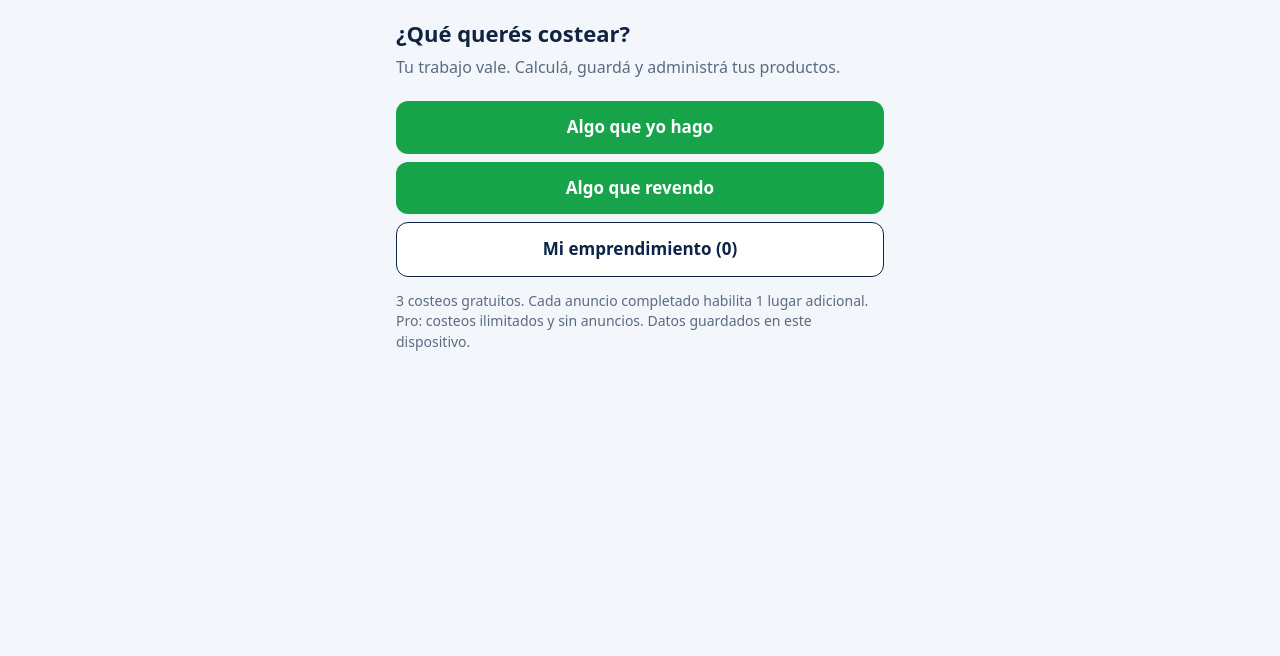
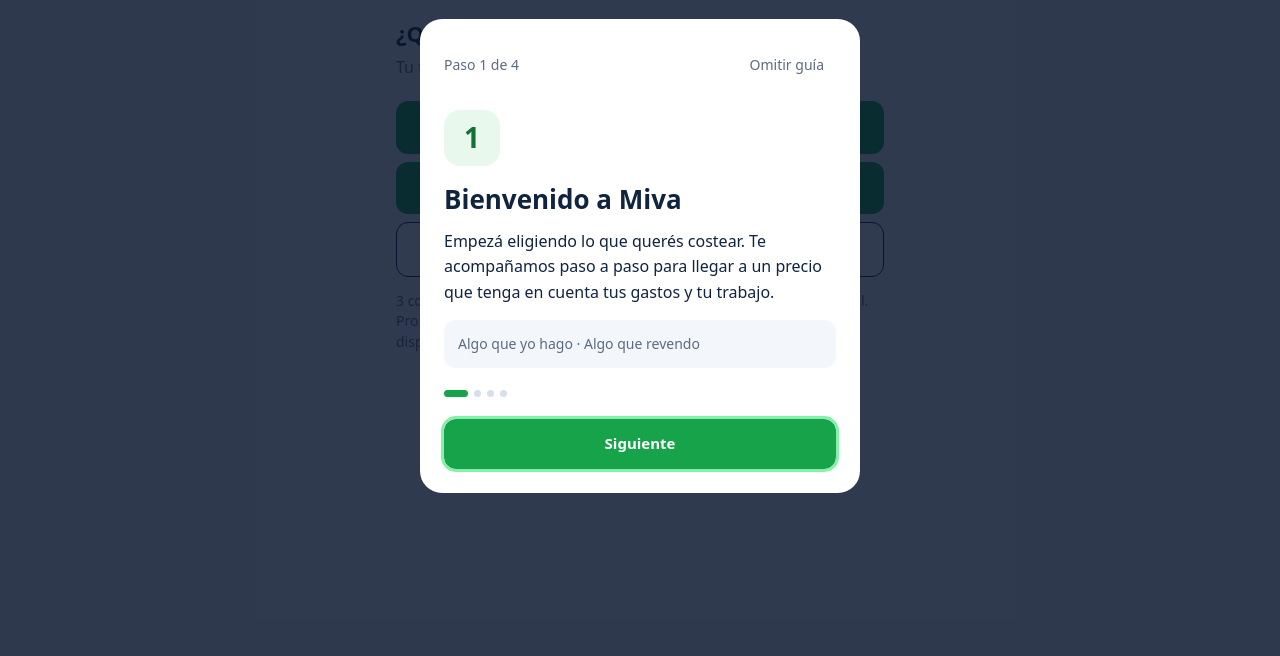
Before and after one commit to GGastoNN/Miva-App, a website: page www/index.html in a window 1280 px wide. Shown: the part 144-800 px from the top of the page. Drawn offline with Linux system fonts and the light colour scheme.

Commit message:
Add files via upload

```diff
--- a/www/app.js
+++ b/www/app.js
@@ -38,7 +38,7 @@ function openMenu(){
 }
 function closeMenu(){if(!menuOpen)return;menuOpen=false;$('#menu').close();statusBarForMenu(false);$('#menu-toggle').setAttribute('aria-expanded','false');$('#menu-toggle').focus();}
 function menuAction(action){closeMenu();
- const actions={privacyPolicy:()=>go('privacyPolicy'),terms:()=>go('terms'),home:()=>home(),ingredients:()=>go('ingredients'),reports:()=>tool('reports'),settings:openSettings,backup:()=>tool('backup'),pro:()=>openPro(),privacy:()=>window.MivaAds?.privacy()};
+ const actions={guide:()=>window.MivaGuide?.open(),privacyPolicy:()=>go('privacyPolicy'),terms:()=>go('terms'),home:()=>home(),ingredients:()=>go('ingredients'),reports:()=>tool('reports'),settings:openSettings,backup:()=>tool('backup'),pro:()=>openPro(),privacy:()=>window.MivaAds?.privacy()};
  actions[action]?.();
 }
 document.addEventListener('keydown',e=>{if(e.key==='Escape'&&menuOpen){e.preventDefault();closeMenu();}});
@@ -167,8 +167,8 @@ function draw(){let h='';const p=db.list.find(x=>x.id===selected);const back=but
  if(form.shareText)h+='<label>Texto para copiar y compartir</label><textarea readonly>'+esc(form.shareText)+'</textarea>';
  $('#app').innerHTML=(error?'<p class="error" role="alert">'+esc(error)+'</p>':'')+h;
 }
-window.mivaBack=function(){if(menuOpen){closeMenu();return true;}error='';if(view==='flow'){if(step>0){step--;draft();draw();window.scrollTo(0,0);}else home();return true;}if(view==='res'){step=titles[S.mode].length-1;go('flow',false);return true;}if(view==='home')return false;
+window.mivaBack=function(){if(window.MivaGuide?.back())return true;if(menuOpen){closeMenu();return true;}error='';if(view==='flow'){if(step>0){step--;draft();draw();window.scrollTo(0,0);}else home();return true;}if(view==='res'){step=titles[S.mode].length-1;go('flow',false);return true;}if(view==='home')return false;
  const previous=trail.pop();view=previous&&previous!=='res'&&previous!=='flow'?previous:'home';if(view==='product'&&!db.list.some(x=>x.id===selected))view='list';draw();window.scrollTo(0,0);return true;};
 draw();
 // Resolve SDK entitlement before loading ads, so paid users are not shown a banner on startup.
-(async()=>{try{await window.MivaBilling?.init(()=>{window.MivaAds?.accessChanged();if(view==='pro'||view==='reports')draw();});}finally{window.MivaAds?.init(hasPro);}})();
+(async()=>{await window.MivaGuide?.firstRun();try{await window.MivaBilling?.init(()=>{window.MivaAds?.accessChanged();if(view==='pro'||view==='reports')draw();});}finally{window.MivaAds?.init(hasPro);}})();
--- /dev/null
+++ b/www/guidance.js
@@ -0,0 +1,33 @@
+/* First-run guide. Its marker is separate from business data and backups. */
+(function(){
+'use strict';
+const KEY='miva_guide_seen',VERSION='1';
+const steps=[
+ {title:'Bienvenido a Miva',text:'Empezá eligiendo lo que querés costear. Te acompañamos paso a paso para llegar a un precio que tenga en cuenta tus gastos y tu trabajo.',hint:'Algo que yo hago · Algo que revendo',icon:'cost'},
+ {title:'Tu trabajo también cuenta',text:'Ingresá cantidades, precios y los gastos que correspondan a tu producto. Si lo elaborás, incluí tu tiempo y el valor de tu hora. Al final vas a ver el costo y el precio sugerido.',hint:'Podés volver atrás y corregir los valores antes de guardar.',icon:'time'},
+ {title:'Guardá y seguí tu emprendimiento',text:'Guardá el producto al terminar. En “Mi emprendimiento” podés consultar y editar tus costeos, ajustar el stock y registrar ventas. Si dejás un cálculo pendiente, podés continuar el borrador desde Inicio.',hint:'Guardá el producto para encontrarlo en Mi emprendimiento.',icon:'box'},
+ {title:'El resto está en el menú',text:'Tocá ☰ para abrir ingredientes, ventas y gastos, configuración y copias de seguridad. La versión gratuita tiene 3 lugares; cada anuncio completado habilita uno más. Pro incluye lugares ilimitados y herramientas avanzadas.',hint:'Exportá copias para cuidar tus datos. Esta guía queda en ☰ → Guía de uso.',icon:'menu'}
+];
+let index=0,opened=false,resolveFirst=null,trigger=null,started=false;
+const $=s=>document.querySelector(s);
+function seen(){try{return localStorage.getItem(KEY)===VERSION;}catch(e){return false;}}
+function mark(){try{localStorage.setItem(KEY,VERSION);}catch(e){/* Remains usable when persistent storage is unavailable. */}}
+function render(){const s=steps[index];
+ $('#guide-progress').textContent='Paso '+(index+1)+' de '+steps.length;
+ $('#guide-title').textContent=s.title;$('#guide-text').textContent=s.text;$('#guide-hint').textContent=s.hint;
+ $('#guide-symbol').textContent=['1','2','3','☰'][index];
+ $('#guide-back').hidden=index===0;$('#guide-next').textContent=index===steps.length-1?'Empezar a usar Miva':'Siguiente';
+ $('#guide-dots').innerHTML=steps.map((_,i)=>'<span class="guide-dot'+(i===index?' current':'')+'" aria-hidden="true"></span>').join('');
+ if(opened)$('#guide-next').focus();
+}
+function open(){if(opened)return;index=0;trigger=document.activeElement;mark();render();$('#guide').showModal();opened=true;
+ if(typeof statusBarForMenu==='function')statusBarForMenu(true);$('#guide-next').focus();
+}
+function close(){if(!opened)return;opened=false;$('#guide').close();if(typeof statusBarForMenu==='function')statusBarForMenu(false);
+ if(trigger&&typeof trigger.focus==='function')trigger.focus();const done=resolveFirst;resolveFirst=null;if(done)done();
+}
+function next(){if(index===steps.length-1)close();else{index++;render();}}
+function back(){if(!opened)return false;if(index>0){index--;render();}else close();return true;}
+function firstRun(){if(started||seen())return Promise.resolve();started=true;return new Promise(resolve=>{resolveFirst=resolve;open();});}
+window.MivaGuide={firstRun,open,close,next,back};
+})();
--- a/www/index.html
+++ b/www/index.html
@@ -62,6 +62,11 @@ main{padding-left:calc(16px + var(--safe-left));padding-right:calc(16px + var(--
 .menu-drawer{padding-top:calc(20px + var(--safe-top));padding-left:calc(18px + var(--safe-left));padding-bottom:calc(24px + var(--ad-space,0px) + var(--safe-bottom))}
 #notice{bottom:calc(16px + var(--ad-space,0px) + var(--safe-bottom))}
 @media(max-width:360px){.menu-toggle{left:calc(10px + var(--safe-left))}}
+
+.guide{width:min(440px,calc(100vw - 32px));max-height:calc(100dvh - var(--safe-top) - var(--safe-bottom) - var(--ad-space,0px) - 32px);border:0;border-radius:22px;padding:24px;background:#fff;color:var(--ink);overflow-y:auto;overscroll-behavior:contain}
+.guide::backdrop{background:#08142cd4}.guide-top{display:flex;justify-content:space-between;align-items:center;gap:12px}.guide-top p{margin:0;font-size:14px;color:var(--mut)}
+.guide-skip{font:inherit;font-size:14px;border:0;background:transparent;color:var(--mut);padding:12px;cursor:pointer}.guide-symbol{display:grid;place-items:center;width:56px;height:56px;margin:22px 0 18px;border-radius:16px;background:#e8f8ed;color:#127339;font-size:28px;font-weight:750}
+.guide h2{font-size:26px;line-height:1.2}.guide-text{line-height:1.6;margin:14px 0}.guide-hint{padding:14px;border-radius:12px;background:var(--bg);font-size:14px;color:var(--mut)}.guide-dots{display:flex;gap:6px;margin:22px 0 14px}.guide-dot{width:7px;height:7px;border-radius:50%;background:var(--line)}.guide-dot.current{width:24px;border-radius:5px;background:var(--green)}.guide-actions{display:flex;gap:8px}.guide-actions .btn{font-size:15px}.guide-actions [hidden]{display:none}
 </style></head><body>
 <header>
 <button id="menu-toggle" class="menu-toggle" type="button" onclick="openMenu()" aria-label="Abrir menú" aria-controls="menu" aria-haspopup="dialog" aria-expanded="false"><svg viewBox="0 0 24 24" fill="none" stroke="currentColor" stroke-width="2" aria-hidden="true"><path d="M3 6h18M3 12h18M3 18h18"/></svg></button>
@@ -75,10 +80,17 @@ main{padding-left:calc(16px + var(--safe-left));padding-right:calc(16px + var(--
 <button class="btn alt" onclick="menuAction('settings')">Configuración</button>
 <button class="btn alt" onclick="menuAction('backup')">Copias de seguridad</button>
 <button class="btn menu-pro" onclick="menuAction('pro')">Miva Pro mensual</button>
+<button class="btn alt" onclick="menuAction('guide')">Guía de uso</button>
 <button class="btn alt" onclick="menuAction('privacyPolicy')">Política de privacidad</button>
 <button class="btn alt" onclick="menuAction('terms')">Términos y condiciones</button>
 <button class="btn alt" onclick="menuAction('privacy')">Privacidad de anuncios</button>
 </nav><p>Pro incluye costeos ilimitados, herramientas avanzadas y uso sin anuncios.</p>
+</dialog>
+<dialog id="guide" class="guide" aria-labelledby="guide-title" aria-describedby="guide-text" oncancel="event.preventDefault();window.MivaGuide.close()">
+<div class="guide-top"><p id="guide-progress" aria-live="polite"></p><button class="guide-skip" onclick="window.MivaGuide.close()">Omitir guía</button></div>
+<div id="guide-symbol" class="guide-symbol" aria-hidden="true"></div>
+<h2 id="guide-title"></h2><p id="guide-text" class="guide-text"></p><p id="guide-hint" class="guide-hint"></p><div id="guide-dots" class="guide-dots"></div>
+<div class="guide-actions"><button id="guide-back" class="btn alt" onclick="window.MivaGuide.back()">Anterior</button><button id="guide-next" class="btn" onclick="window.MivaGuide.next()">Siguiente</button></div>
 </dialog>
 <main id="app"></main>
 <div id="notice" role="status" aria-live="polite"></div>
@@ -88,5 +100,6 @@ main{padding-left:calc(16px + var(--safe-left));padding-right:calc(16px + var(--
 <script src="core.js"></script>
 <script src="billing.js"></script>
 <script src="legal.js"></script>
+<script src="guidance.js"></script>
 <script src="app.js"></script>
 </body></html>
```
Also changed, not shown: tests/guidance.test.mjs (added, +5 -0 lines), 4 other files.
